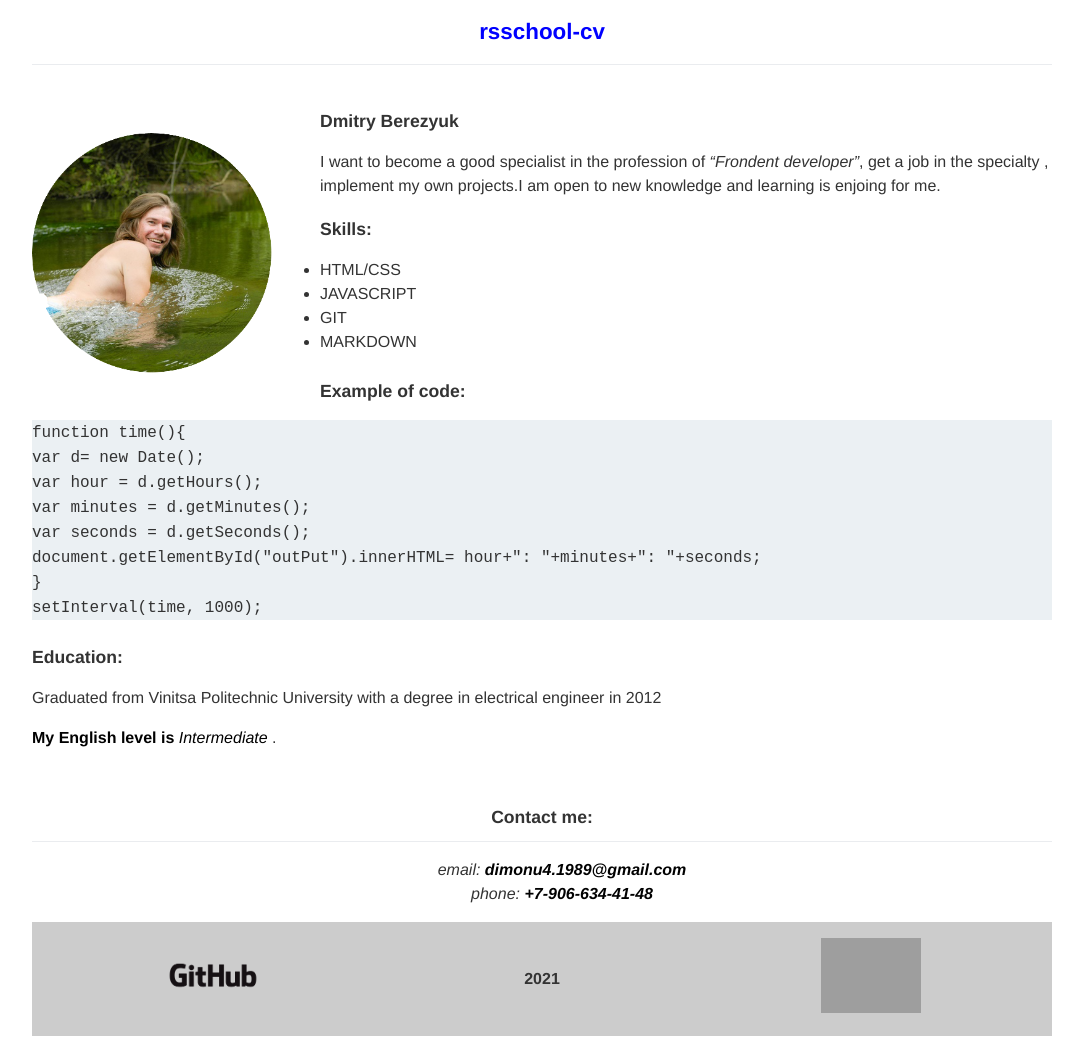
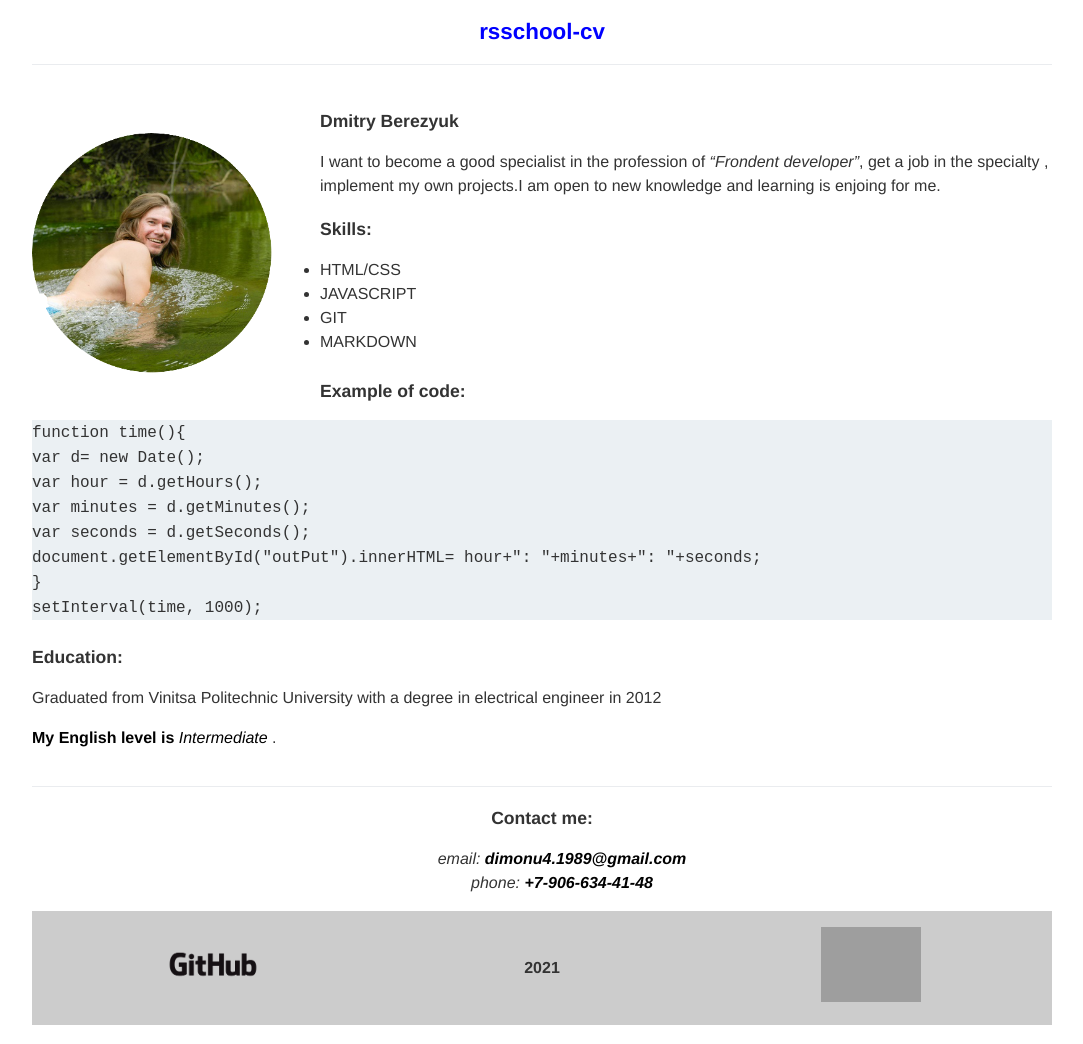
Before and after one commit to dimonu4/rsschool-cv, a plain HTML site: page index.html in a window 1280 px wide. Shown: the whole page, without its empty margins (98-1181 px from the left). Drawn offline with Linux system fonts and the light colour scheme; grey boxes are pictures that could not be loaded.

Commit message:
Update style.css
Fix: change placement `style border-top` for `footer`

```diff
--- a/style.css
+++ b/style.css
@@ -61,14 +61,12 @@ li {
   font-weight: bold;
 }
 
-address {
-  border-top: 1px solid #eaecef;
-}
-
 .address-list {
   list-style: none;
 }
-
+footer {
+  border-top: 1px solid #eaecef;
+}
 .footer {
   display: flex;
   justify-content: space-around;
```
